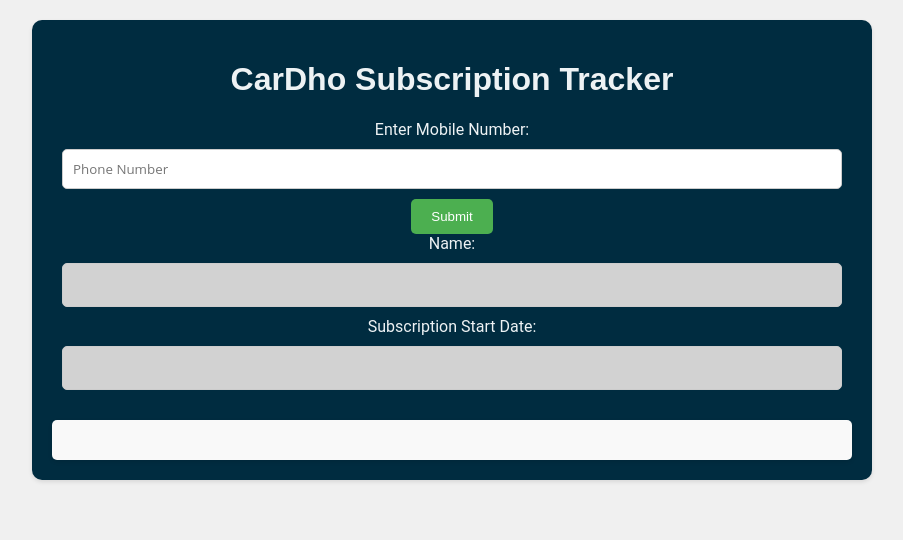
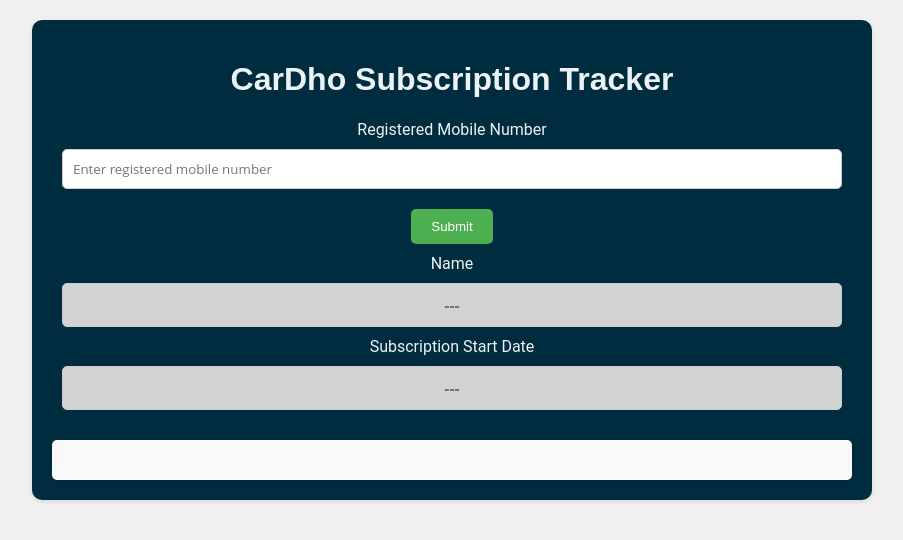
Before and after one commit to cardhoservices/ServiceDetails, a React (Vite) app in the folder client/: page / in a window 1280 px wide. Shown: the top 540 px of the page, without its empty margins (188-1091 px from the left). Built offline with nearby package versions, Linux system fonts and the light colour scheme; no server answers; the HTML template or start-up script is replaced by a standard one.

Commit message:
html changes

```diff
--- a/client/src/App.jsx
+++ b/client/src/App.jsx
@@ -63,29 +63,31 @@
         <div className="container">
             <h1>CarDho Subscription Tracker</h1>
             <div className='form'>
-                <label htmlFor="mobile-number">Enter Mobile Number:</label>
+                <label htmlFor="mobile-number">Registered Mobile Number</label>
                 <input
                     type="number"
                     id="mobile-number"
-                    placeholder="Phone Number"
+                    placeholder="Enter registered mobile number"
                     value={Phone}
                     onChange={(e) => setPhone(e.target.value)}
                     required
                 />
                 <button onClick={handleSubmit}>Submit</button>
-                <label htmlFor="name">Name:</label>
+                <label htmlFor="name">Name</label>
                 <input
                     type="text"
                     id="name"
+                    placeholder="---"
                     name="name"
                     disabled
                     defaultValue={finaldata.Name || ''}
                     required
                 />
-                <label htmlFor="start-date">Subscription Start Date:</label>
+                <label htmlFor="start-date">Subscription Start Date</label>
                 <input
                     type="text"
                     id="start-date"
+                    placeholder="---"
                     name="start-date"
                     disabled
                     defaultValue={StartDate || ''}
@@ -98,7 +100,7 @@
                         <h2>Subscription Details</h2>
                         <p>{`Start Date: ${StartDate}`}</p>
                         <p>Exterior Cleaning: Daily</p>
-                        <p>Interior Cleaning Dates: {finaldata.interriorfirst?finaldata.interriorfirst.split("T")[0]:"NA"}, {finaldata.interriorsecond?finaldata.interriorsecond.split("T")[0]:"NA"}, {finaldata.interriorthird?finaldata.interriorthird.split("T")[0]:"NA"}, {finaldata.interriorfourth?finaldata.interriorfourth.split("T")[0]:"NA"}</p>
+                        <p>Interior Cleaning Dates: {finaldata.interriorfirst?finaldata.interriorfirst.split("T")[0]:"N/A"}, {finaldata.interriorsecond?finaldata.interriorsecond.split("T")[0]:"N/A"}, {finaldata.interriorthird?finaldata.interriorthird.split("T")[0]:"N/A"}, {finaldata.interriorfourth?finaldata.interriorfourth.split("T")[0]:"N/A"}</p>
                         <p>{`Pressure Wash: ${calculateNextPressureWash(StartDate)}`}</p>
                         <p>{`Valid Till: ${calculateSubscriptionValidTill(StartDate)}`}</p>
                     </>
--- a/client/src/style.css
+++ b/client/src/style.css
@@ -55,6 +55,7 @@
 
 button {
   padding: 10px 20px;
+  margin: 10px 0;
   background-color: #4CAF50;
   color: white;
   border: none;
```
